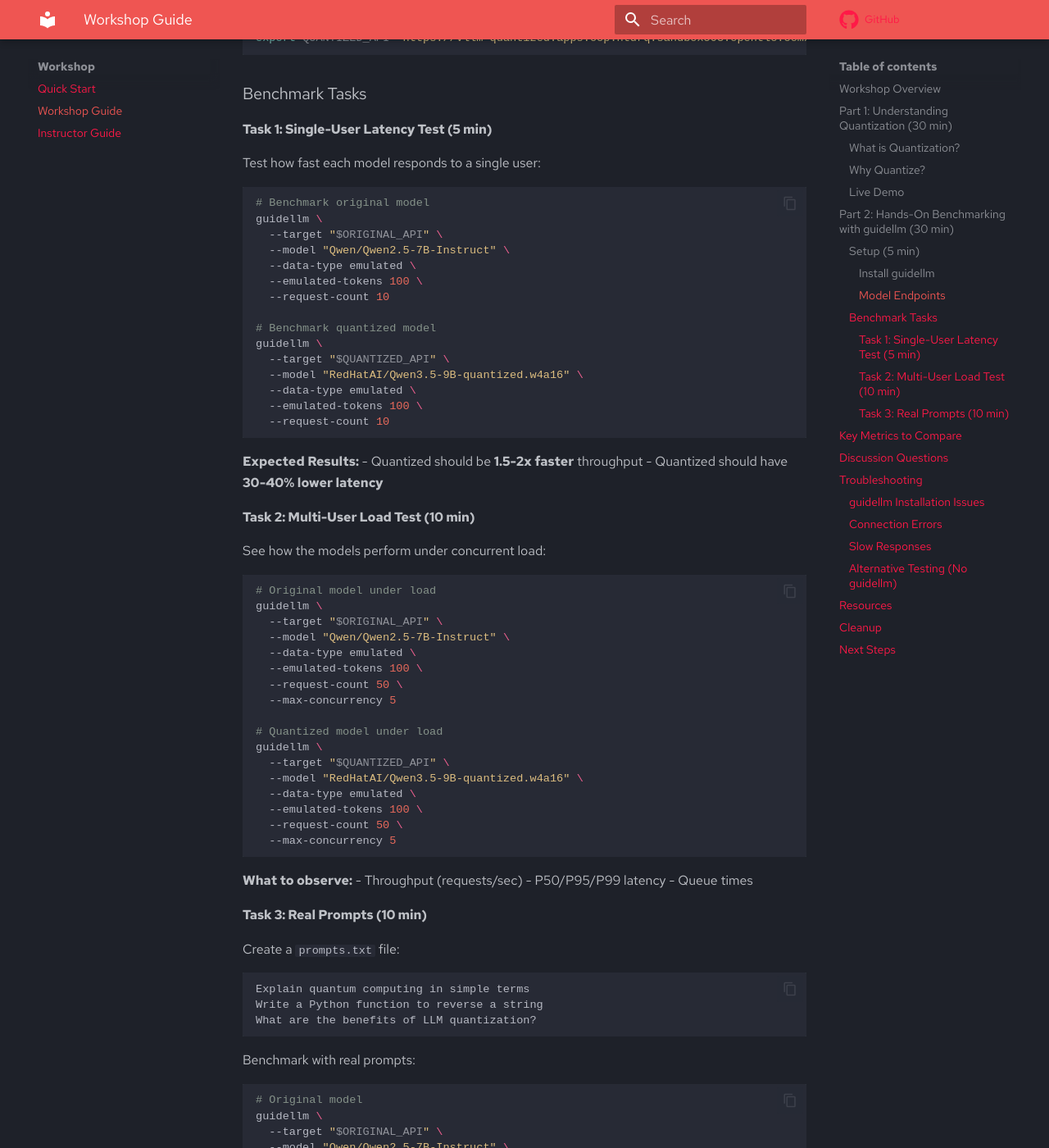
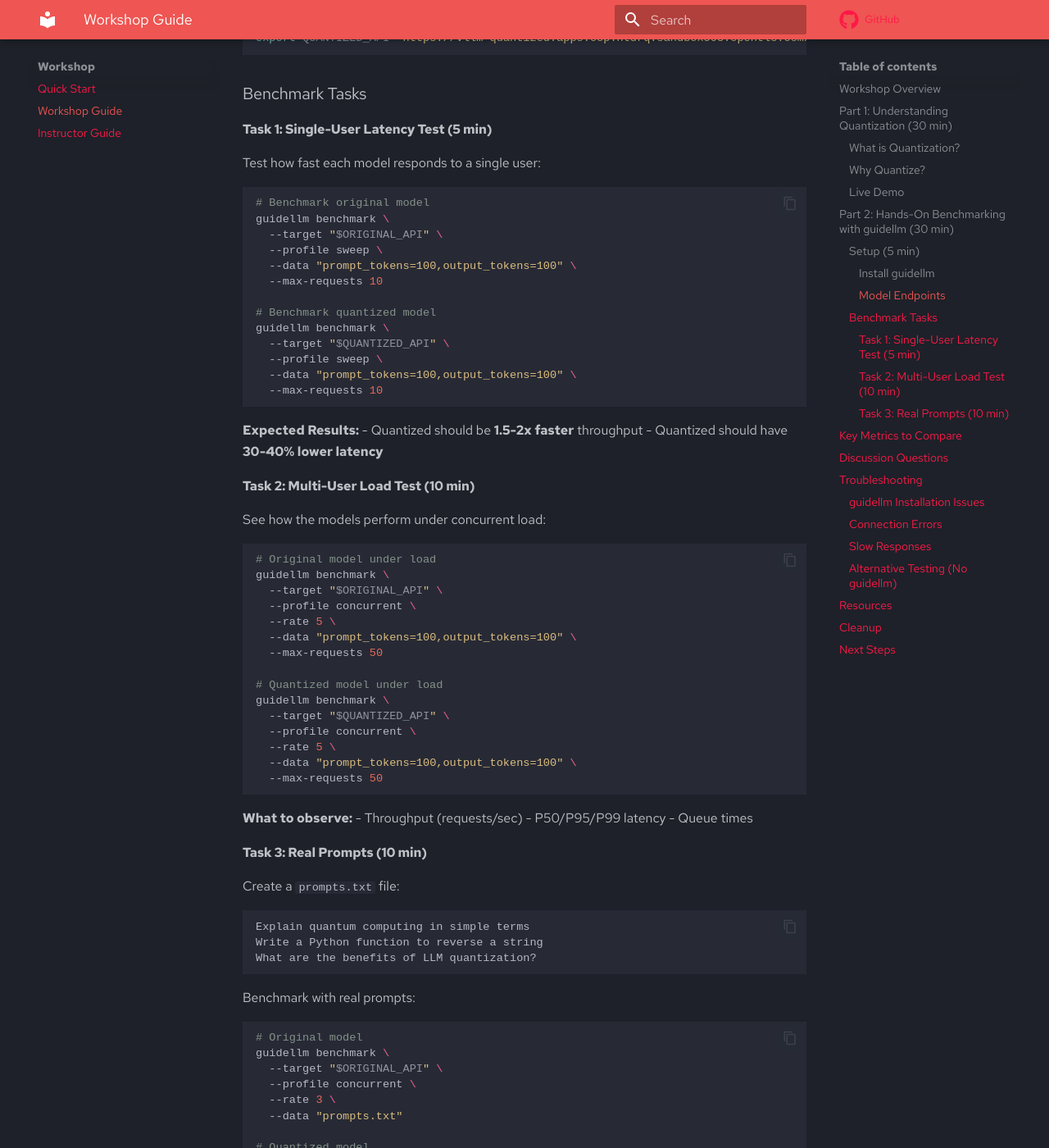
Before and after one commit to soyr-redhat/boston-tech-week-26-llm-compressor, an MkDocs documentation site: the page built from docs/workshop-guide.md, in a window 1280 px wide and 1400 px high, scrolled down 1969 px. Shown: the whole window at 82% size. Built offline with MkDocs 1.6.1 and Material for MkDocs 9.7.7, drawn with Linux system fonts in a browser that asks for light colours; some web fonts are replaced; comment, search, counter and statistics services are not loaded; some of the changed text lies outside the part shown.

Commit message:
fix guidellm command syntax to match v0.6+ API

````diff
--- a/docs/workshop-guide.md
+++ b/docs/workshop-guide.md
@@ -90,20 +90,18 @@ Test how fast each model responds to a single user:
 
 ```bash
 # Benchmark original model
-guidellm \
+guidellm benchmark \
   --target "$ORIGINAL_API" \
-  --model "Qwen/Qwen2.5-7B-Instruct" \
-  --data-type emulated \
-  --emulated-tokens 100 \
-  --request-count 10
+  --profile sweep \
+  --data "prompt_tokens=100,output_tokens=100" \
+  --max-requests 10
 
 # Benchmark quantized model
-guidellm \
+guidellm benchmark \
   --target "$QUANTIZED_API" \
-  --model "RedHatAI/Qwen3.5-9B-quantized.w4a16" \
-  --data-type emulated \
-  --emulated-tokens 100 \
-  --request-count 10
+  --profile sweep \
+  --data "prompt_tokens=100,output_tokens=100" \
+  --max-requests 10
 ```
 
 **Expected Results:**
@@ -116,22 +114,20 @@ See how the models perform under concurrent load:
 
 ```bash
 # Original model under load
-guidellm \
+guidellm benchmark \
   --target "$ORIGINAL_API" \
-  --model "Qwen/Qwen2.5-7B-Instruct" \
-  --data-type emulated \
-  --emulated-tokens 100 \
-  --request-count 50 \
-  --max-concurrency 5
+  --profile concurrent \
+  --rate 5 \
+  --data "prompt_tokens=100,output_tokens=100" \
+  --max-requests 50
 
 # Quantized model under load
-guidellm \
+guidellm benchmark \
   --target "$QUANTIZED_API" \
-  --model "RedHatAI/Qwen3.5-9B-quantized.w4a16" \
-  --data-type emulated \
-  --emulated-tokens 100 \
-  --request-count 50 \
-  --max-concurrency 5
+  --profile concurrent \
+  --rate 5 \
+  --data "prompt_tokens=100,output_tokens=100" \
+  --max-requests 50
 ```
 
 **What to observe:**
@@ -153,20 +149,18 @@ Benchmark with real prompts:
 
 ```bash
 # Original model
-guidellm \
+guidellm benchmark \
   --target "$ORIGINAL_API" \
-  --model "Qwen/Qwen2.5-7B-Instruct" \
-  --data-type file \
-  --data "prompts.txt" \
-  --max-concurrency 3
+  --profile concurrent \
+  --rate 3 \
+  --data "prompts.txt"
 
 # Quantized model
-guidellm \
+guidellm benchmark \
   --target "$QUANTIZED_API" \
-  --model "RedHatAI/Qwen3.5-9B-quantized.w4a16" \
-  --data-type file \
-  --data "prompts.txt" \
-  --max-concurrency 3
+  --profile concurrent \
+  --rate 3 \
+  --data "prompts.txt"
 ```
 
 ---
````
Also changed, not shown: QUICK_START.md (+12 -15 lines), README.md (+8 -10 lines), WORKSHOP_GUIDE.md (+26 -32 lines), docs/quick-start.md (+12 -15 lines), 2 other files.
